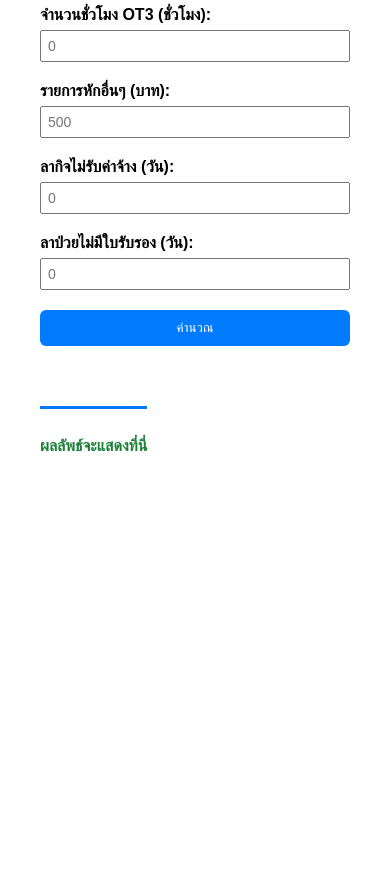
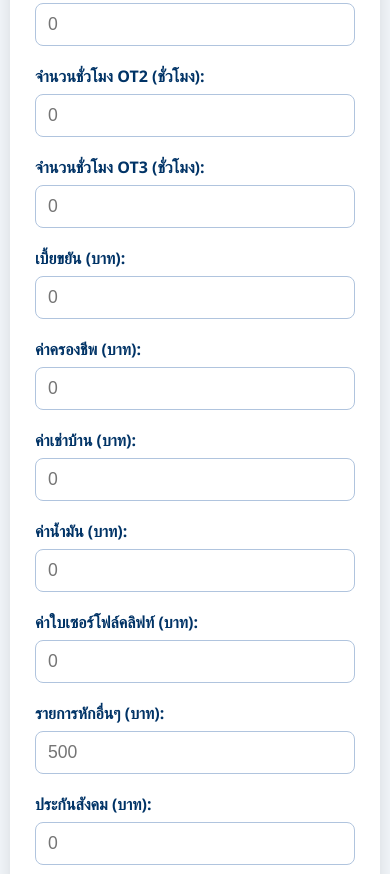
Before and after one commit to phakchananat-fang/my-website, a plain HTML site: page index.html in a window 390 px wide. Shown: the part 710-1584 px from the top of the page. Before the commit the page ends 1205 px from the top, so only its background shows below. Drawn offline with Linux system fonts and the light colour scheme.

Commit message:
Update index.html

```diff
--- a/index.html
+++ b/index.html
@@ -5,83 +5,106 @@
 <meta name="viewport" content="width=device-width, initial-scale=1" />
 <title>คำนวนเงินเดือนโรงหลอม</title>
 <style>
+  /* Reset และฟอนต์ */
   body {
-    font-family: sans-serif;
-    margin: 20px;
-    padding: 20px;
+    font-family: "Segoe UI", Tahoma, Geneva, Verdana, sans-serif;
+    background: #f0f4f8;
+    margin: 0;
+    padding: 20px 10px;
+    color: #333;
+    line-height: 1.5;
   }
+
   h2 {
-    margin-bottom: 20px;
+    text-align: center;
+    color: #004a99;
+    margin-bottom: 30px;
+    font-weight: 700;
+    font-size: 1.8rem;
   }
+
   .wrapper {
-    display: flex;
-    gap: 40px;
-    align-items: flex-start;
-    flex-wrap: wrap;
+    max-width: 480px;
+    margin: 0 auto;
+    background: #fff;
+    border-radius: 12px;
+    padding: 20px 25px 30px;
+    box-shadow: 0 6px 15px rgba(0,0,0,0.1);
   }
+
   .form-container {
-    flex: 1 1 600px;
-    display: flex;
-    flex-wrap: wrap;
-    gap: 20px;
+    display: grid;
+    grid-template-columns: 1fr 1fr;
+    gap: 18px 20px;
   }
+
   .input-group {
     display: flex;
     flex-direction: column;
-    width: calc(33.33% - 13.3px);
-    min-width: 150px;
   }
+
   label {
+    font-weight: 600;
+    font-size: 1rem;
     margin-bottom: 6px;
-    font-weight: 600;
+    color: #003366;
   }
-  input {
-    padding: 6px;
-    font-size: 14px;
+
+  input[type=number] {
+    padding: 10px 12px;
+    font-size: 1.1rem;
+    border-radius: 8px;
+    border: 1.8px solid #b0c4de;
+    transition: border-color 0.3s ease;
   }
+
+  input[type=number]:focus {
+    border-color: #004a99;
+    outline: none;
+    box-shadow: 0 0 6px #82aaff88;
+  }
+
   button {
-    height: 36px;
-    margin-top: auto;
+    grid-column: 1 / -1;
+    padding: 14px 0;
+    font-size: 1.2rem;
+    font-weight: 700;
     background-color: #007bff;
     color: white;
     border: none;
-    border-radius: 6px;
+    border-radius: 12px;
     cursor: pointer;
-    padding: 0 16px;
-    flex-grow: 1;
-    max-width: 150px;
+    box-shadow: 0 5px 10px rgba(0,123,255,0.4);
+    transition: background-color 0.3s ease, box-shadow 0.3s ease;
+    margin-top: 10px;
   }
+
+  button:hover {
+    background-color: #0056b3;
+    box-shadow: 0 7px 15px rgba(0,86,179,0.6);
+  }
+
   #result {
+    margin-top: 30px;
+    padding: 20px;
+    background: #e6f0ff;
+    border-left: 6px solid #007bff;
+    border-radius: 8px;
+    font-weight: 600;
+    font-size: 1.1rem;
     white-space: pre-line;
-    font-weight: 600;
-    font-size: 16px;
-    color: #1a7f37;
-    min-width: 320px;
-    border-left: 3px solid #007bff;
-    padding-left: 15px;
+    color: #004080;
+    min-height: 140px;
   }
-  @media (max-width: 900px) {
-    .input-group {
-      width: calc(50% - 10px);
-    }
-  }
-  @media (max-width: 600px) {
-    .wrapper {
-      flex-direction: column;
-    }
-    #result {
-      border-left: none;
-      border-top: 3px solid #007bff;
-      padding-left: 0;
-      padding-top: 10px;
-      margin-top: 20px;
-      min-width: auto;
-    }
-    .input-group {
-      width: 100%;
+
+  /* Responsive */
+  @media (max-width: 460px) {
+    .form-container {
+      grid-template-columns: 1fr;
     }
     button {
-      max-width: 100%;
+      font-size: 1.3rem;
+      padding: 16px 0;
     }
   }
 </style>
@@ -127,8 +150,32 @@
       <input type="number" id="ot3" placeholder="0" step="0.1" min="0" />
     </div>
     <div class="input-group">
+      <label for="bonusDiligence">เบี้ยขยัน (บาท):</label>
+      <input type="number" id="bonusDiligence" placeholder="0" />
+    </div>
+    <div class="input-group">
+      <label for="costOfLiving">ค่าครองชีพ (บาท):</label>
+      <input type="number" id="costOfLiving" placeholder="0" />
+    </div>
+    <div class="input-group">
+      <label for="rent">ค่าเช่าบ้าน (บาท):</label>
+      <input type="number" id="rent" placeholder="0" />
+    </div>
+    <div class="input-group">
+      <label for="fuel">ค่าน้ำมัน (บาท):</label>
+      <input type="number" id="fuel" placeholder="0" />
+    </div>
+    <div class="input-group">
+      <label for="forkliftCert">ค่าใบเซอร์โฟล์คลิฟท์ (บาท):</label>
+      <input type="number" id="forkliftCert" placeholder="0" />
+    </div>
+    <div class="input-group">
       <label for="deduction">รายการหักอื่นๆ (บาท):</label>
       <input type="number" id="deduction" placeholder="500" />
+    </div>
+    <div class="input-group">
+      <label for="socialSecurity">ประกันสังคม (บาท):</label>
+      <input type="number" id="socialSecurity" placeholder="0" />
     </div>
     <div class="input-group">
       <label for="leaveUnpaid">ลากิจไม่รับค่าจ้าง (วัน):</label>
@@ -152,39 +199,57 @@ function calculate() {
   const nightShiftAllowance = parseFloat(document.getElementById("nightShiftAllowance").value) || 0;
   const heatAllowance = parseFloat(document.getElementById("heatAllowance").value) || 0;
   const deductInput = parseFloat(document.getElementById("deduction").value) || 0;
+  const socialSecurity = parseFloat(document.getElementById("socialSecurity").value) || 0;
   const ot1Hours = parseFloat(document.getElementById("ot1").value) || 0;
   const ot15Hours = parseFloat(document.getElementById("ot15").value) || 0;
   const ot2Hours = parseFloat(document.getElementById("ot2").value) || 0;
   const ot3Hours = parseFloat(document.getElementById("ot3").value) || 0;
+  const bonusDiligence = parseFloat(document.getElementById("bonusDiligence").value) || 0;
+  const costOfLiving = parseFloat(document.getElementById("costOfLiving").value) || 0;
+  const rent = parseFloat(document.getElementById("rent").value) || 0;
+  const fuel = parseFloat(document.getElementById("fuel").value) || 0;
+  const forkliftCert = parseFloat(document.getElementById("forkliftCert").value) || 0;
   const leaveUnpaidDays = parseFloat(document.getElementById("leaveUnpaid").value) || 0;
   const leaveSickNoCertDays = parseFloat(document.getElementById("leaveSickNoCert").value) || 0;
+
   const totalWorkDays = workDaysMorning + workDaysNight;
   const dailyWage = base / 30;
   const hourlyWage = dailyWage / 8;
+
   const otPay =
     ot1Hours * hourlyWage * 1.0 +
     ot15Hours * hourlyWage * 1.5 +
     ot2Hours * hourlyWage * 2.0 +
     ot3Hours * hourlyWage * 3.0;
+
   const totalNightShiftAllowance = nightShiftAllowance * workDaysNight;
   const totalHeatAllowance = heatAllowance * totalWorkDays;
+
   const unpaidLeaveDeduct = dailyWage * leaveUnpaidDays;
   const sickNoCertDeduct = dailyWage * leaveSickNoCertDays;
-  const totalDeduct = deductInput + unpaidLeaveDeduct + sickNoCertDeduct;
+  const totalDeduct = deductInput + unpaidLeaveDeduct + sickNoCertDeduct + socialSecurity;
+
+  const totalAllowance = bonusDiligence + costOfLiving + rent + fuel + forkliftCert;
+
   const totalSalary =
-    base + totalNightShiftAllowance + totalHeatAllowance + otPay - totalDeduct;
+    base +
+    otPay +
+    totalNightShiftAllowance +
+    totalHeatAllowance +
+    totalAllowance -
+    totalDeduct;
 
   document.getElementById("result").textContent =
     `เงินเดือนพื้นฐาน: ${base.toFixed(2)} บาท\n` +
-    `รวมวันทำงาน: ${totalWorkDays} วัน (กะเช้า ${workDaysMorning} + กะดึก ${workDaysNight})\n` +
-    `ค่ากะดึก: ${totalNightShiftAllowance.toFixed(2)} บาท\n` +
-    `ค่าความร้อน: ${totalHeatAllowance.toFixed(2)} บาท\n` +
-    `ค่าล่วงเวลา: ${otPay.toFixed(2)} บาท\n` +
-    `รายการหักอื่นๆ: ${deductInput.toFixed(2)} บาท\n` +
-    `หักลากิจไม่รับค่าจ้าง: ${unpaidLeaveDeduct.toFixed(2)} บาท\n` +
-    `หักลาป่วยไม่มีใบรับรอง: ${sickNoCertDeduct.toFixed(2)} บาท\n` +
-    `-------------------------------\n` +
-    `เงินเดือนสุทธิ: ${totalSalary.toFixed(2)} บาท`;
+    `จำนวนวันทำงาน (รวม): ${totalWorkDays.toFixed(2)} วัน\n` +
+    `ค่ากะเข้าดึก: ${totalNightShiftAllowance.toFixed(2)} บาท\n` +
+    `ค่าเบี้ยความร้อน: ${totalHeatAllowance.toFixed(2)} บาท\n` +
+    `เงิน OT รวม: ${otPay.toFixed(2)} บาท\n` +
+    `เบี้ยขยัน + ค่าครองชีพ + ค่าเช่าบ้าน + ค่าน้ำมัน + ค่าใบเซอร์โฟล์คลิฟท์: ${totalAllowance.toFixed(2)} บาท\n` +
+    `หักประกันสังคมและรายการหักอื่นๆ: ${totalDeduct.toFixed(2)} บาท\n` +
+    `หักลากิจไม่รับค่าจ้าง (${leaveUnpaidDays} วัน): ${unpaidLeaveDeduct.toFixed(2)} บาท\n` +
+    `หักลาป่วยไม่มีใบรับรอง (${leaveSickNoCertDays} วัน): ${sickNoCertDeduct.toFixed(2)} บาท\n` +
+    `\n=> เงินเดือนสุทธิ: ${totalSalary.toFixed(2)} บาท`;
 }
 </script>
 </body>
```
